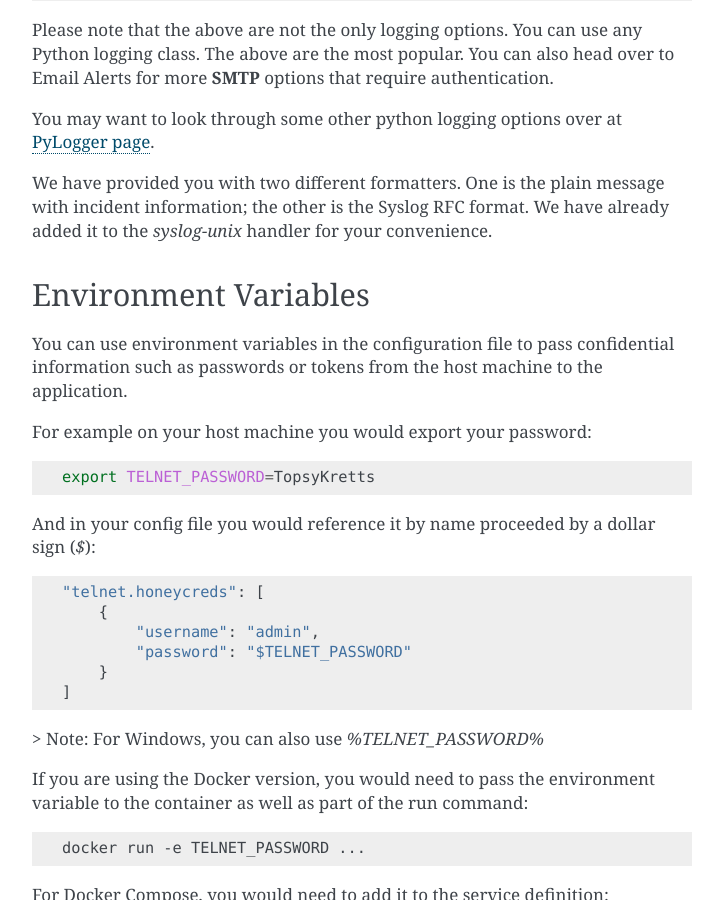
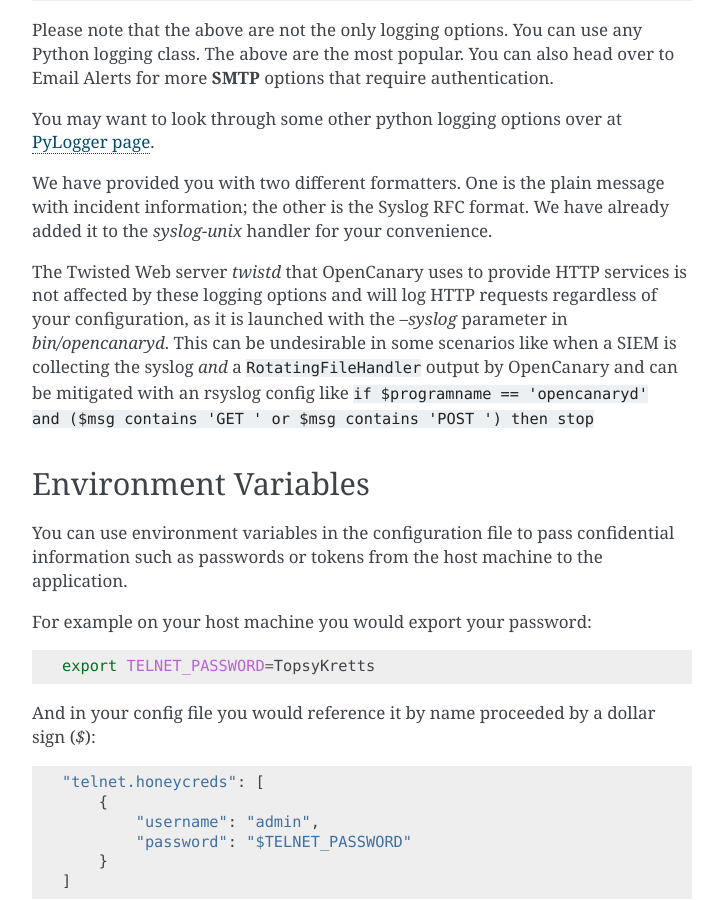
Before and after one commit to thinkst/opencanary, a Sphinx documentation site: the page built from docs/starting/configuration.rst, in a window 1280 px wide and 900 px high, scrolled down 2596 px. Shown: the whole window, without its empty margins (388-1111 px from the left). Built offline with Sphinx 7.4.7, drawn with Linux system fonts in a browser that asks for light colours; some of the changed text lies outside the part shown.

Commit message:
Update configuration.rst (#349)
Adds docs about handling Twisted syslog output and the undocumented `device.listen_addr` configuration option.

```diff
--- a/docs/starting/configuration.rst
+++ b/docs/starting/configuration.rst
@@ -116,8 +116,10 @@ You can also head over to Email Alerts for more **SMTP** options that require au
 
 You may want to look through some other python logging options over at `PyLogger page <https://docs.python.org/2/library/logging.handlers.html>`_.
 
-We have provided you with two different formatters. One is the plain message with incident information; the other is the Syslog RFC format. We have
-already added it to the `syslog-unix` handler for your convenience.
+We have provided you with two different formatters. One is the plain message with incident information; the other is the Syslog RFC format. We have already added it to the `syslog-unix` handler for your convenience.
+
+The Twisted Web server `twistd` that OpenCanary uses to provide HTTP services is not affected by these logging options and will log HTTP requests regardless of your configuration, as it is launched with the `--syslog` parameter in `bin/opencanaryd`. This can be undesirable
+in some scenarios like when a SIEM is collecting the syslog *and* a ``RotatingFileHandler`` output by OpenCanary and can be mitigated with an rsyslog config like ``if $programname == 'opencanaryd' and ($msg contains 'GET ' or $msg contains 'POST ') then stop``
 
 Environment Variables
 ---------------------
@@ -286,4 +288,15 @@ you will receive a json formatted config file at `/etc/opencanary/opencanary.con
         "vnc.port":5000
     }
 
+Other Configuration Options
+---------------------------
+
+These configuration options aren't present in the default config file but may be added.
+
++------------------------+-----------+---------------------------------------------------------------------------+
+| Option Key             | Default   |  Description                                                              |
++========================+===========+===========================================================================+
+| device.listen_addr     | ""        | Controls which IP interface the Git, RDP, Redis, and VNC modules bind to. |
++------------------------+-----------+---------------------------------------------------------------------------+
+
 Should you have any other questions regarding configuration or setup, please do not hesitate to contact us on `GitHub <https://github.com/thinkst/opencanary>`_.
```
